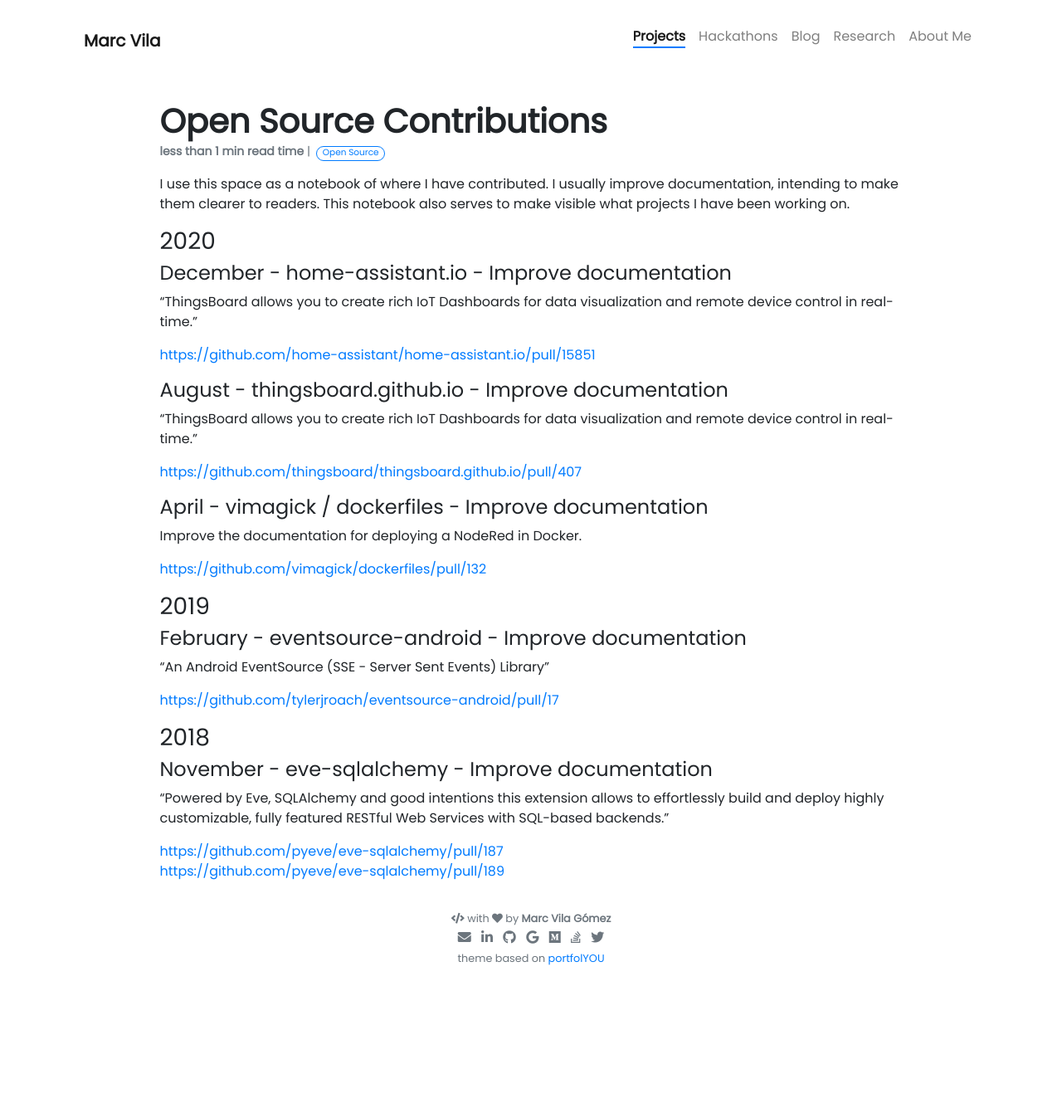
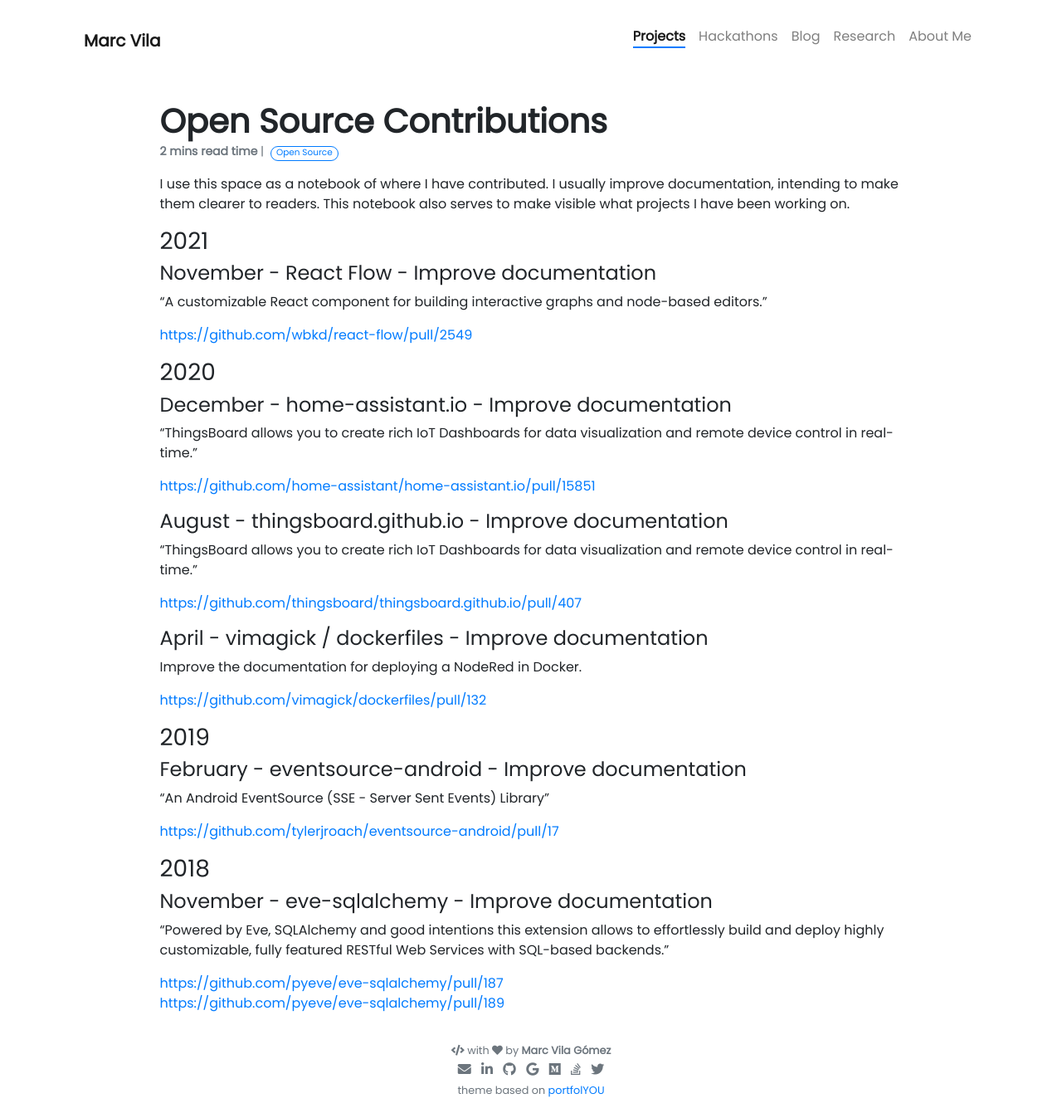
Before and after one commit to LaQuay/marcvila.me, a Jekyll site: the page built from _projects/(4) Open Source Contributions.md, in a window 1280 px wide. Shown: the whole page at 83% size. Built offline with Jekyll 4.4.1, drawn with Linux system fonts in a browser that asks for light colours; nearby versions of some CDN libraries; before the commit the page ends 1182 px from its top, so only the background shows below that.

Commit message:
update open source and change column size in landing

```diff
--- a/_includes/landing.html
+++ b/_includes/landing.html
@@ -1,5 +1,5 @@
 <div class="row justify-content-center align-items-center p-4">
-  <div class="col-lg-4 col-md-6 col-sm-7 col-7 text-center mt-2">
+  <div class="col-lg-4 col-md-6 col-sm-9 col-10 text-center mt-2">
     <!-- Fine Circle Responsive Image -->
     <div id="container" class="my-2">
       <div id="dummy"></div>
--- a/_projects/(4) Open Source Contributions.md
+++ b/_projects/(4) Open Source Contributions.md
@@ -7,7 +7,16 @@
 
 I use this space as a notebook of where I have contributed. I usually improve documentation, intending to make them clearer to readers. This notebook also serves to make visible what projects I have been working on.
 
+### 2021
+
+#### November - React Flow - Improve documentation
+
+<q>A customizable React component for building interactive graphs and node-based editors.</q>
+
+<a href="https://github.com/wbkd/react-flow/pull/2549" target="_blank">https://github.com/wbkd/react-flow/pull/2549</a>
+
 ### 2020
+
 #### December - home-assistant.io - Improve documentation
 
 <q>ThingsBoard allows you to create rich IoT Dashboards for data visualization and remote device control in real-time.</q>
@@ -27,6 +36,7 @@
 <a href="https://github.com/vimagick/dockerfiles/pull/132" target="_blank">https://github.com/vimagick/dockerfiles/pull/132</a>
 
 ### 2019
+
 #### February - eventsource-android - Improve documentation
 
 <q>An Android EventSource (SSE - Server Sent Events) Library</q>
@@ -34,6 +44,7 @@
 <a href="https://github.com/tylerjroach/eventsource-android/pull/17" target="_blank">https://github.com/tylerjroach/eventsource-android/pull/17</a>
 
 ### 2018
+
 #### November - eve-sqlalchemy - Improve documentation
 
 <q>Powered by Eve, SQLAlchemy and good intentions this extension allows to effortlessly build and
```
